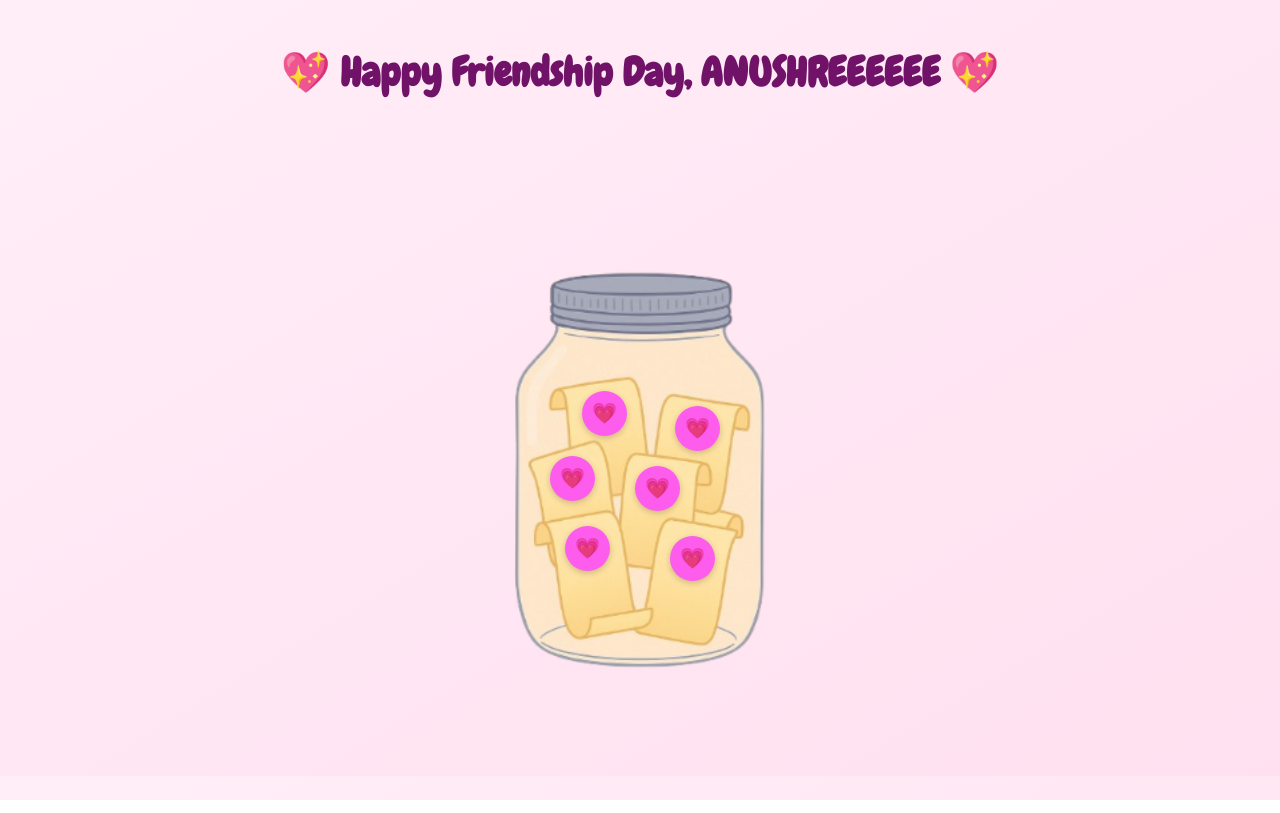
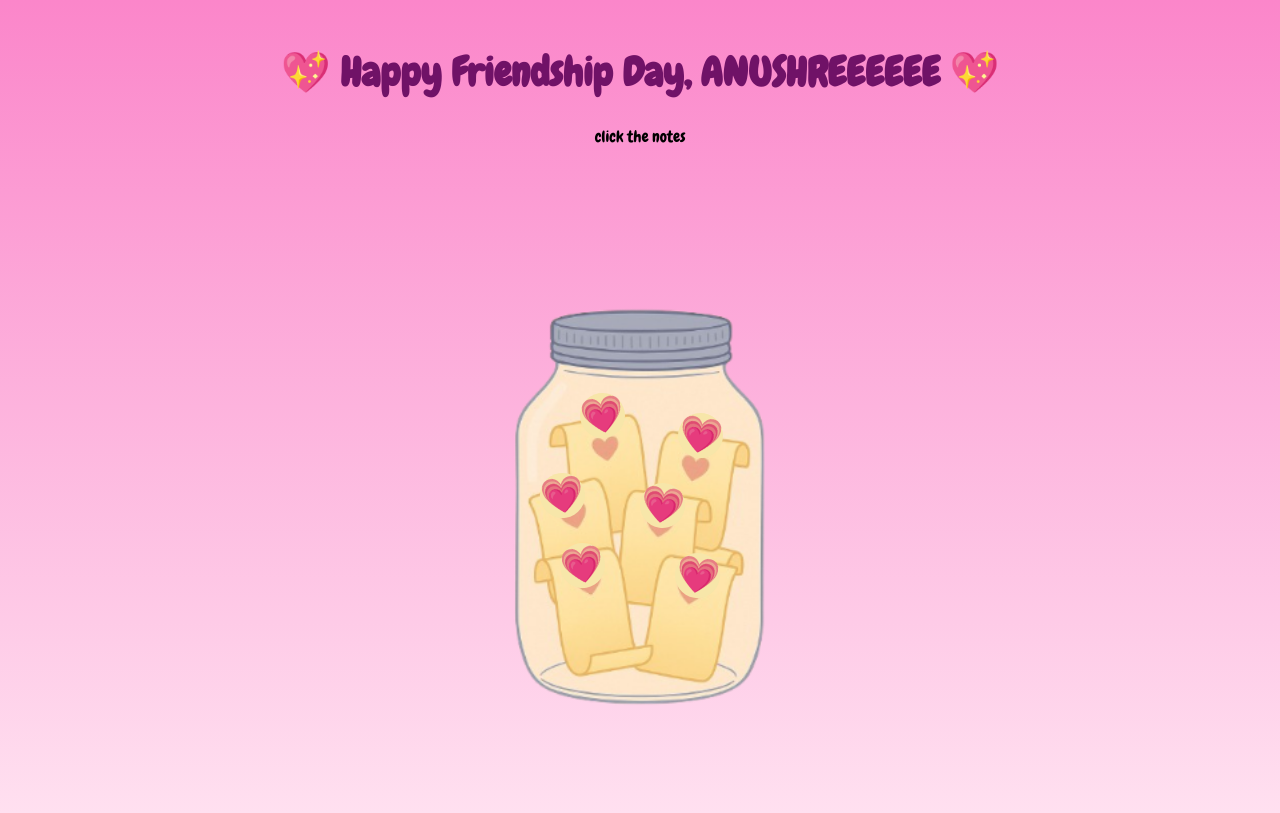
Before and after one commit to suyash-coder/aug3, a plain HTML site: page index.html in a window 1280 px wide. Drawn offline with Linux system fonts and the light colour scheme.

Commit message:
Update index.html

```diff
--- a/index.html
+++ b/index.html
@@ -7,7 +7,7 @@
   <title>Happy Friendship Day!</title>
   <style>
     body {
-      background: linear-gradient(to bottom right, #ffeef8, #ffe0f0);
+      background: linear-gradient(to bottom , #fb86ca, #ffe0f0);
       font-family: 'Chewy', cursive;
       text-align: center;
       margin: 0;
@@ -19,13 +19,6 @@
       color: #701267;
       font-size: 2.5em;
       animation: fadeIn 2s ease-in-out;
-    }
-
-     .jar-container {
-      display: flex;
-      justify-content: center;
-      align-items: center;
-      width: 100%;
     }
 
     .jar {
@@ -40,16 +33,15 @@
     .note {
       width: 45px;
       height: 45px;
-      background: #fd5ced;
+      background: #f7e6a9;
       border-radius: 50%;
       position: absolute;
       cursor: pointer;
       display: flex;
       align-items: center;
       justify-content: center;
-      font-size: 20px;
-      box-shadow: 0 2px 6px rgba(0,0,0,0.2);
-      transition: transform 0.3s, box-shadow 0.3s;
+      font-size: 35px;
+
     }
 
     .note:hover {
@@ -58,7 +50,7 @@
     }
 
     .popup {
-      background: #ffffff;
+      background: #ffa6db;
       padding: 20px;
       display: none;
       border-radius: 12px;
@@ -76,22 +68,22 @@
       to { opacity: 1; transform: translateY(0); }
     }
   </style>
-</head>
+  </head>
 <body>
   <h1>💖 Happy Friendship Day, ANUSHREEEEEE 💖</h1>
 
-  <div class="jar-container">
+  <p>click the notes</p>
+  <div id="popup" class="popup"></div>
   <div class="jar">
-    <div class="note" style="top: 280px; left: 275px;" onclick="showMessage('You’re my safe space, always 💕')">💗</div>
-    <div class="note" style="top: 400px; left: 165px;" onclick="showMessage('From dumb jokes to deep talks, you’re gold.😍')">💗</div>
-    <div class="note" style="top: 410px; left: 270px;" onclick="showMessage('You make life way more fun and happy! 🎉')">💗</div>
-    <div class="note" style="top: 265px; left: 182px;" onclick="showMessage('I’m so lucky to have someone like you to talk to everyday 💫')">💗</div>
-    <div class="note" style="top: 330px; left: 150px;" onclick="showMessage('Your voice is my favorite sound 🎶')">💗</div>
-    <div class="note" style="top: 340px; left: 235px;" onclick="showMessage('You’re not just a best friend, you’re a forever person 💌')">💗</div>
-  </div>
+    <div class="note" style="top: 250px; left: 278px; rotate: 10deg;" onclick="showMessage('You’re my safe space, always 💕')">💗</div>
+    <div class="note" style="top: 380px; left: 160px; rotate: -10deg;" onclick="showMessage('From dumb jokes to deep talks, you’re gold.😍')">💗</div>
+    <div class="note" style="top: 390px; left: 275px; rotate: 9deg;" onclick="showMessage('You make life way more fun and happy! 🎉')">💗</div>
+    <div class="note" style="top: 230px; left: 180px; rotate: -10deg;" onclick="showMessage('I’m so lucky to have someone like you to talk to everyday 💫')">💗</div>
+    <div class="note" style="top: 310px; left: 140px; rotate: -9deg;" onclick="showMessage('Your voice is my favorite sound 🎶')">💗</div>
+    <div class="note" style="top: 320px; left: 240px; rotate: 8deg;" onclick="showMessage('You’re not just a best friend, you’re a forever person 💌')">💗</div>
   </div>
 
-  <div id="popup" class="popup"></div>
+
 
   <script>
     function showMessage(text) {
```
